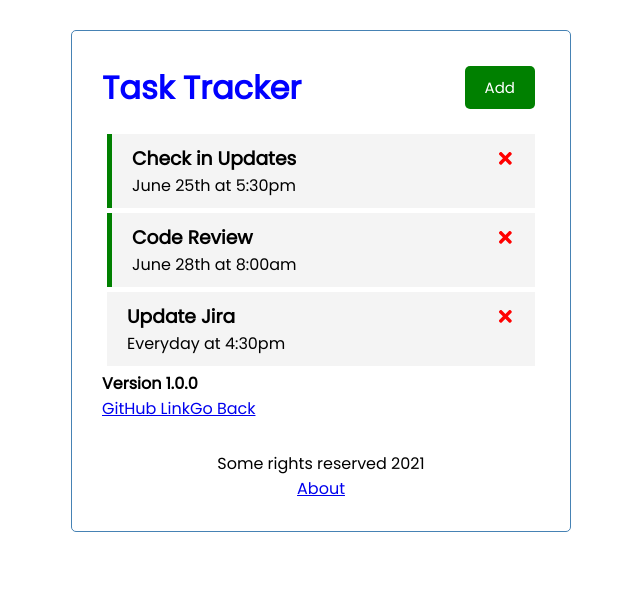
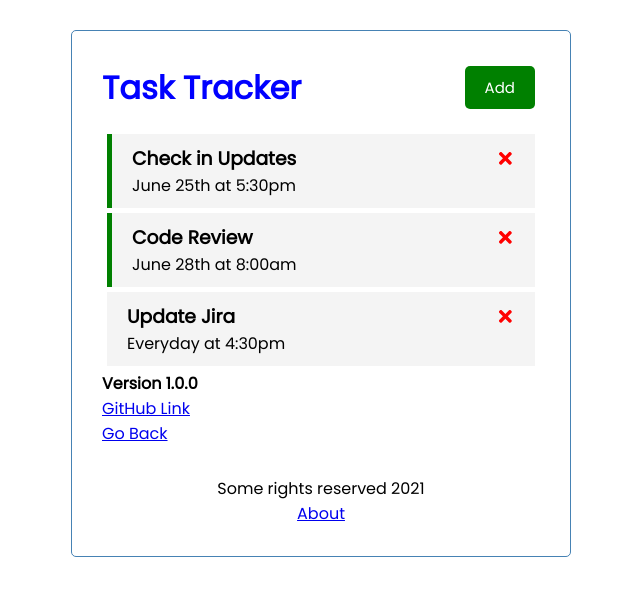
Before and after one commit to Kensaigm/React-Task-Tracker, a React (Create React App) app: page /about in a window 1280 px wide. Shown: the top 596 px of the page, without its empty margins (319-959 px from the left). Built offline with nearby package versions, Linux system fonts and the light colour scheme; data requests are answered from the project's data file.

Commit message:
Update About.js
Added formatting to About.js

```diff
--- a/src/components/About.js
+++ b/src/components/About.js
@@ -2,8 +2,8 @@ const About = () => {
     return (
         <div>
             <h4>Version 1.0.0</h4>
-            <a href='https://github.com/Kensaigm/React-Task-Tracker/'>GitHub Link</a>
-            <a href='/'>Go Back</a>
+            <p><a href='https://github.com/Kensaigm/React-Task-Tracker/'>GitHub Link</a></p>
+            <p><a href='/'>Go Back</a></p>
         </div>
     )
 }
```
